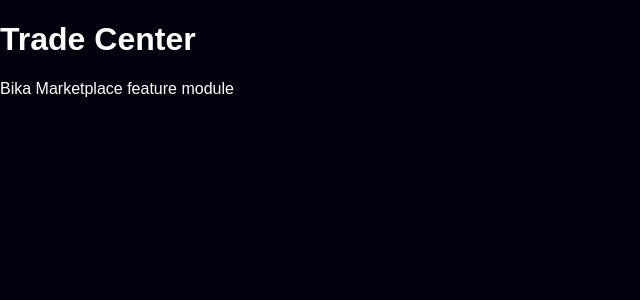
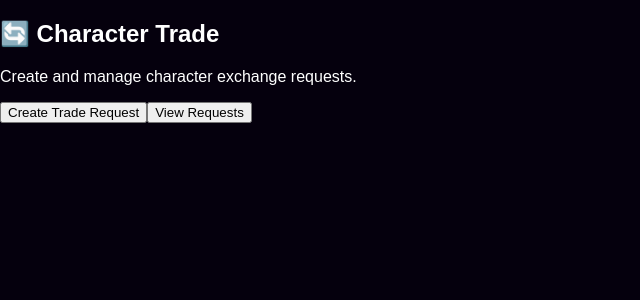
Before and after one commit to OfficialBika/Bika-Marketplace-, a Next.js app in the folder frontend/: page /trade in a window 1280 px wide. Shown: the top 300 px of the page, without its empty margins (0-640 px from the left). Built offline with nearby package versions, Linux system fonts and the light colour scheme.

Commit message:
Upgrade trade frontend flow module

```diff
--- a/frontend/app/trade/page.tsx
+++ b/frontend/app/trade/page.tsx
@@ -1 +1,16 @@
-export default function Page(){return <main className="home"><h1>Trade Center</h1><p>Bika Marketplace feature module</p></main>}
+"use client";
+
+export default function Page(){
+ return (
+  <main className="market-page">
+   <section className="trade-panel">
+    <h1>🔄 Character Trade</h1>
+    <p>Create and manage character exchange requests.</p>
+    <div>
+     <button>Create Trade Request</button>
+     <button>View Requests</button>
+    </div>
+   </section>
+  </main>
+ );
+}
```
